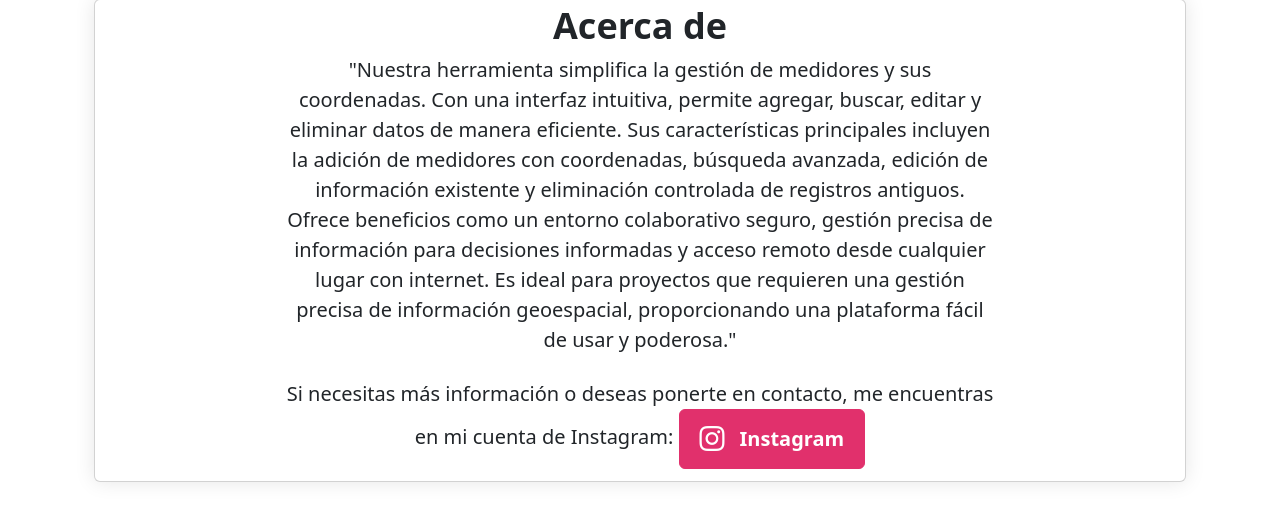
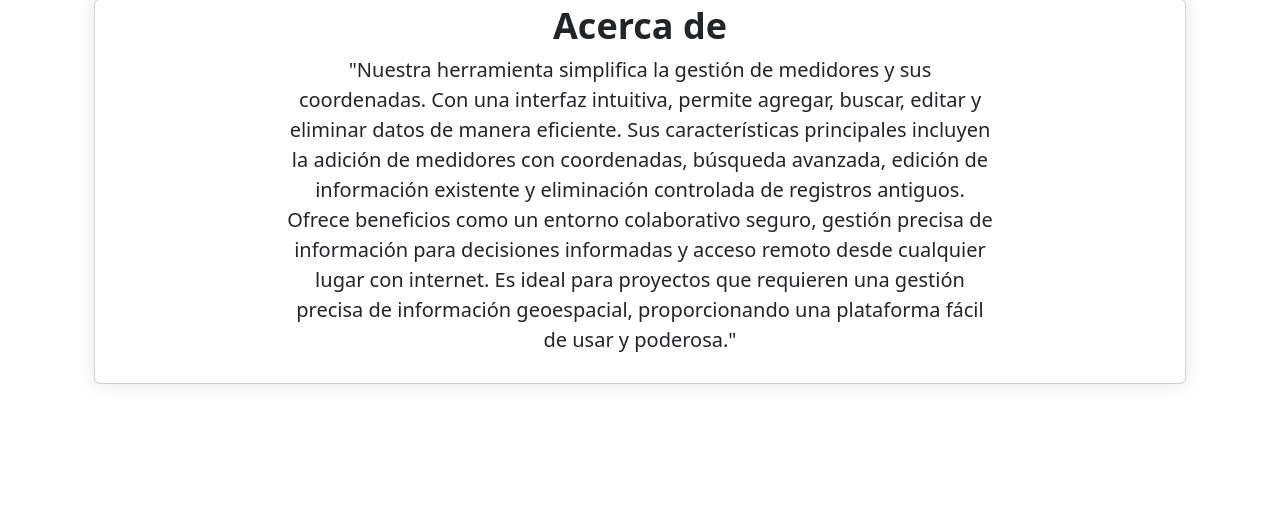
Before and after one commit to Leonard-g/mapaut, a Django app: page / in a window 1280 px wide. Shown: the part 105-626 px from the top of the page. Run offline with Django 4.2, Linux system fonts and the light colour scheme; some libraries are stand-ins or nearby versions.

Commit message:
edithomeagainn

```diff
--- a/tasks/templates/home.html
+++ b/tasks/templates/home.html
@@ -7,17 +7,13 @@
       <div class="row justify-content-center">
         <div class="col-md-8">
           <p class="text-center mb-4" style="font-size: 20px;">
+
             "Nuestra herramienta simplifica la gestión de medidores y sus coordenadas. Con una interfaz intuitiva, permite agregar, buscar, editar y eliminar datos de manera eficiente.
             Sus características principales incluyen la adición de medidores con coordenadas, búsqueda avanzada, edición de información existente y eliminación controlada de registros antiguos.
             Ofrece beneficios como un entorno colaborativo seguro, gestión precisa de información para decisiones informadas y acceso remoto desde cualquier lugar con internet.
             Es ideal para proyectos que requieren una gestión precisa de información geoespacial, proporcionando una plataforma fácil de usar y poderosa."</p>
-          <p class="text-center mb-2" style="font-size: 20px;">
-            Si necesitas más información o deseas ponerte en contacto, me encuentras en mi cuenta de Instagram:
-            <a href="https://www.instagram.com/gleonard.py" target="_blank" class="btn btn-primary d-inline-flex align-items-center" style="font-size: 20px; font-weight: bold; padding: 10px 20px; background-color: #E1306C; border-color: #E1306C;">
-              <i class="bi bi-instagram" style="font-size: 25px; margin-right: 15px;"></i>Instagram
-            </a>
-          </p>
-        </div>
+
+          </div>
       </div>
     </div>
   </div>
```
